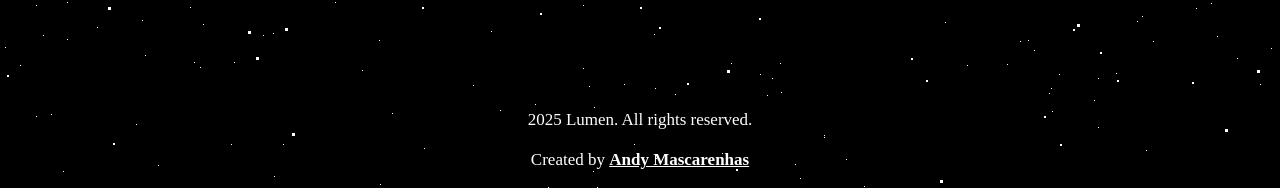
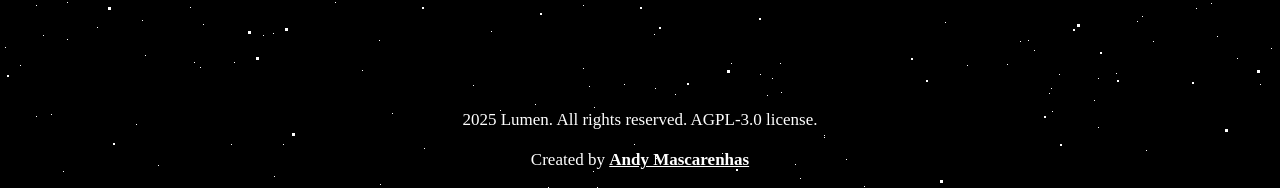
Before and after one commit to AndyMasc/Lumen, a Django app: page / in a window 1280 px wide. Shown: the part 3095-3283 px from the top of the page. Run offline with Django 5.2, Linux system fonts and the light colour scheme; some web fonts are replaced.

Commit message:
Add license info to footer

```diff
--- a/home/templates/home/index.html
+++ b/home/templates/home/index.html
@@ -113,7 +113,7 @@
         </div>
     </div>
     <div class="footer">
-        <p> 2025 Lumen. All rights reserved. </p>
+        <p> 2025 Lumen. All rights reserved. AGPL-3.0 license. </p>
         <p> Created by <b> <a href="https://github.com/AndyMasc" style="color:white;"> Andy Mascarenhas </a> </b> </p>
     </div>
 {% endblock %}
```
